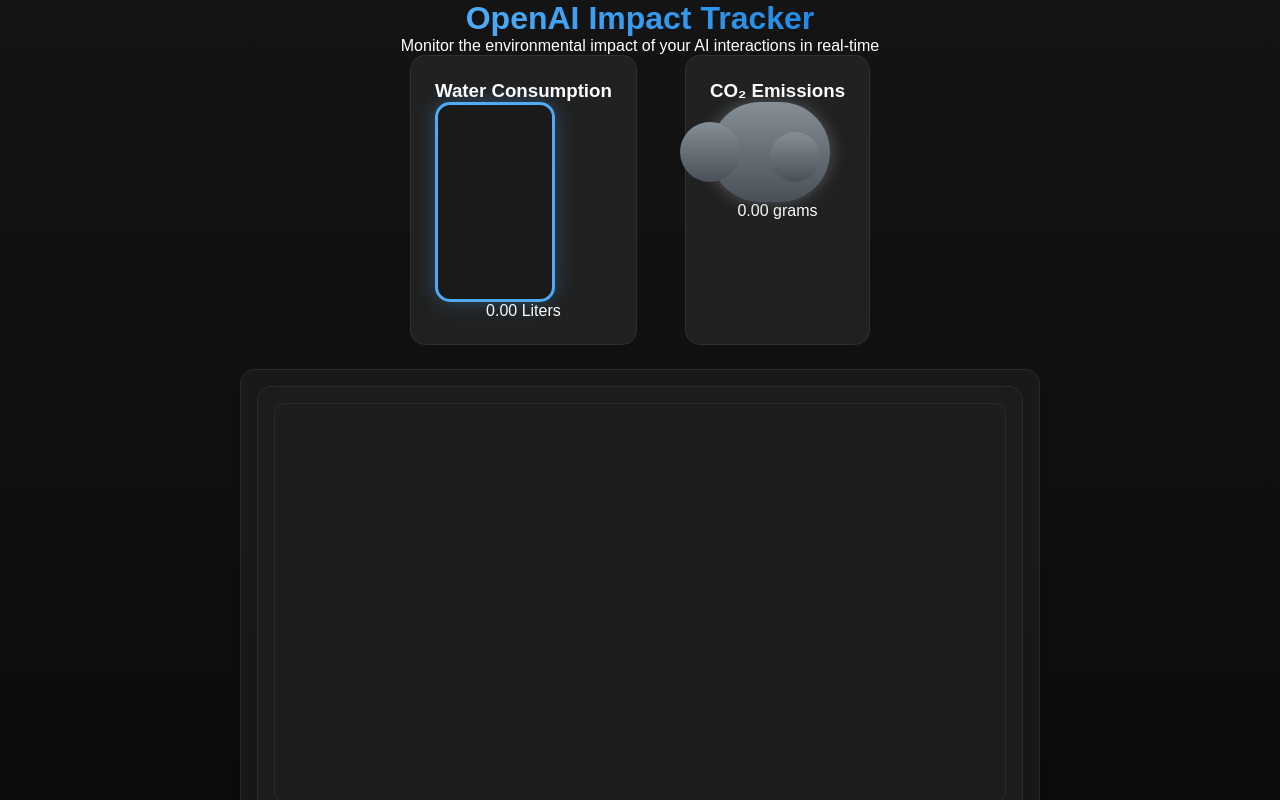
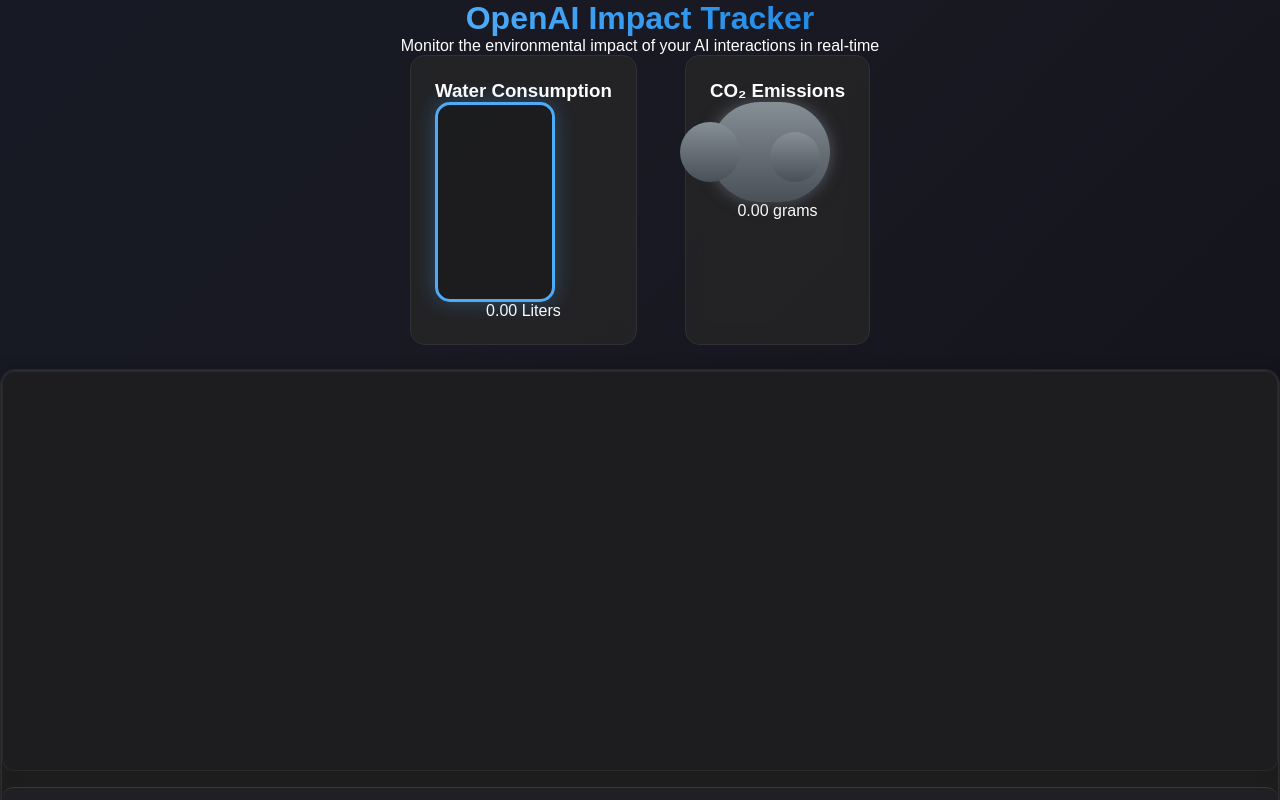
Before and after one commit to mazen-hamdi/greengpt.github.io, a Next.js app: page / in a window 1280 px wide. Shown: the top 800 px of the page. Built offline with nearby package versions, Linux system fonts and the light colour scheme.

Commit message:
initial se12t333322aaa

```diff
--- a/src/app/api/chat/route.ts
+++ b/src/app/api/chat/route.ts
@@ -25,6 +25,10 @@
   apiKey: process.env.OPENAI_API_KEY,
 });
 
+// Environmental impact factors
+const CO2_PER_TOKEN = 0.02; // grams per token
+const WATER_PER_TOKEN = 0.1 / 1000; // milliliters converted to liters per token
+
 export async function POST(request: NextRequest) {
   try {
     const body: ChatRequestBody = await request.json();
@@ -39,8 +43,8 @@
 
     // Calculate usage statistics
     const tokensUsed = response.usage?.total_tokens ?? 0;
-    const co2Emission = tokensUsed * 0.02; // hypothetical CO₂ in grams
-    const waterUsage = tokensUsed * 0.5;   // hypothetical water in liters
+    const co2Emission = tokensUsed * CO2_PER_TOKEN; // updated CO₂ in grams
+    const waterUsage = tokensUsed * WATER_PER_TOKEN; // updated water in liters
 
     // Record usage in Supabase
     await supabase.from('api_usage').insert([
--- a/src/app/globals.css
+++ b/src/app/globals.css
@@ -6,9 +6,9 @@
   --foreground-rgb: 255, 255, 255;
   --background-start-rgb: 20, 20, 20;
   --background-end-rgb: 10, 10, 10;
+  --accent-color1: 77, 171, 247;
+  --accent-color2: 34, 139, 230;
 }
-
-/* app/globals.css */
 
 /* Reset some default margins/padding */
 * {
@@ -17,16 +17,35 @@
   box-sizing: border-box;
 }
 
+/* Animated background */
+@keyframes gradientShift {
+  0% {
+    background-position: 0% 50%;
+  }
+  50% {
+    background-position: 100% 50%;
+  }
+  100% {
+    background-position: 0% 50%;
+  }
+}
+
+.animated-bg {
+  background: linear-gradient(
+    -45deg,
+    rgb(10, 10, 15),
+    rgb(25, 25, 35),
+    rgb(15, 25, 35),
+    rgb(10, 15, 25)
+  );
+  background-size: 400% 400%;
+  animation: gradientShift 15s ease infinite;
+}
+
 /* Simple body styling */
 body {
   font-family: sans-serif;
-  background: #f2f2f2;
   color: rgb(var(--foreground-rgb));
-  background: linear-gradient(
-    to bottom,
-    rgb(var(--background-start-rgb)),
-    rgb(var(--background-end-rgb))
-  );
   min-height: 100vh;
 }
 
@@ -40,19 +59,19 @@
 
 /* Chat container styling */
 .chat-container {
-  width: 100%;
-  max-width: 800px;
-  border: 1px solid #e0e0e0;
-  border-radius: 8px;
-  overflow: hidden;
-  box-shadow: 0 2px 8px rgba(0, 0, 0, 0.1);
-  padding: 16px;
-  margin-bottom: 24px;
-  background: rgba(30, 30, 30, 0.7);
   border-radius: 15px;
   border: 1px solid rgba(80, 80, 80, 0.3);
+  background: rgba(30, 30, 30, 0.7);
+  box-shadow: 0 4px 20px rgba(0, 0, 0, 0.2);
+  backdrop-filter: blur(10px);
   width: 100%;
-  backdrop-filter: blur(10px);
+  margin: 0 auto;
+}
+
+.chat-wrapper {
+  display: flex;
+  justify-content: center;
+  width: 100%;
 }
 
 /* Chat messages area - updated for better contrast */
@@ -64,6 +83,22 @@
   margin-bottom: 16px;
   border-radius: 12px;
   border: 1px solid rgba(70, 70, 80, 0.3);
+  scrollbar-width: thin;
+  scrollbar-color: rgba(80, 80, 90, 0.5) rgba(30, 30, 35, 0.2);
+}
+
+.messages::-webkit-scrollbar {
+  width: 8px;
+}
+
+.messages::-webkit-scrollbar-track {
+  background: rgba(30, 30, 35, 0.2);
+  border-radius: 10px;
+}
+
+.messages::-webkit-scrollbar-thumb {
+  background: rgba(80, 80, 90, 0.5);
+  border-radius: 10px;
 }
 
 /* Each message - updated styles */
@@ -141,6 +176,10 @@
   justify-content: center;
   gap: 48px;
   margin-bottom: 24px;
+  width: 100%;
+  max-width: 600px;
+  margin-left: auto;
+  margin-right: auto;
 }
 
 /* Water Cylinder container */
@@ -173,6 +212,19 @@
   background: linear-gradient(to top, #4dabf7, #74c0fc);
   transition: height 0.8s ease-out;
   border-radius: 0 0 12px 12px;
+  overflow: hidden;
+}
+
+.water-fill::after {
+  content: '';
+  position: absolute;
+  top: 0;
+  left: 0;
+  width: 200%;
+  height: 10px;
+  background: rgba(255, 255, 255, 0.3);
+  border-radius: 50%;
+  animation: waterWave 3s infinite ease-in-out;
 }
 
 /* CO2 cloud container */
@@ -261,3 +313,13 @@
   -webkit-background-clip: text;
   -webkit-text-fill-color: transparent;
 }
+
+/* Water fill animation */
+@keyframes waterWave {
+  0%, 100% {
+    transform: translateY(0);
+  }
+  50% {
+    transform: translateY(-5px);
+  }
+}
--- a/src/app/page.tsx
+++ b/src/app/page.tsx
@@ -22,7 +22,7 @@
   };
 
   return (
-    <div className="grid grid-rows-[auto_1fr_auto] items-center justify-items-center min-h-screen p-4 pb-12 gap-6 sm:p-12">
+    <div className="grid grid-rows-[auto_1fr_auto] items-center justify-items-center min-h-screen p-4 pb-12 gap-6 sm:p-12 animated-bg">
       <header className="w-full flex flex-col items-center mb-8">
         <h1 className="text-4xl font-bold mb-2 header-gradient">OpenAI Impact Tracker</h1>
         <p className="text-gray-300 text-center max-w-2xl">
@@ -30,8 +30,8 @@
         </p>
       </header>
 
-      <main className="flex flex-col items-center justify-center w-full max-w-4xl">
-        <div className="visualization-container flex flex-wrap justify-center gap-8 mb-10 w-full">
+      <main className="flex flex-col items-center justify-center w-full max-w-4xl mx-auto">
+        <div className="visualization-container flex justify-center gap-8 mb-10 w-full">
           {/* Visualization Cards with improved styling */}
           <div className="visualization-card">
             <h3 className="text-center text-lg font-medium mb-4 text-blue-300">Water Consumption</h3>
@@ -50,8 +50,10 @@
           </div>
         </div>
 
-        <div className="chat-container p-6 mb-6 w-full">
-          <Chatbox onUpdateStats={handleUpdateStats} />
+        <div className="chat-wrapper w-full flex justify-center">
+          <div className="chat-container p-6 mb-6 w-full max-w-2xl">
+            <Chatbox onUpdateStats={handleUpdateStats} />
+          </div>
         </div>
 
         <p className="mt-2 py-2 px-4 bg-gray-800 rounded-full text-gray-300 font-mono text-sm">
```
